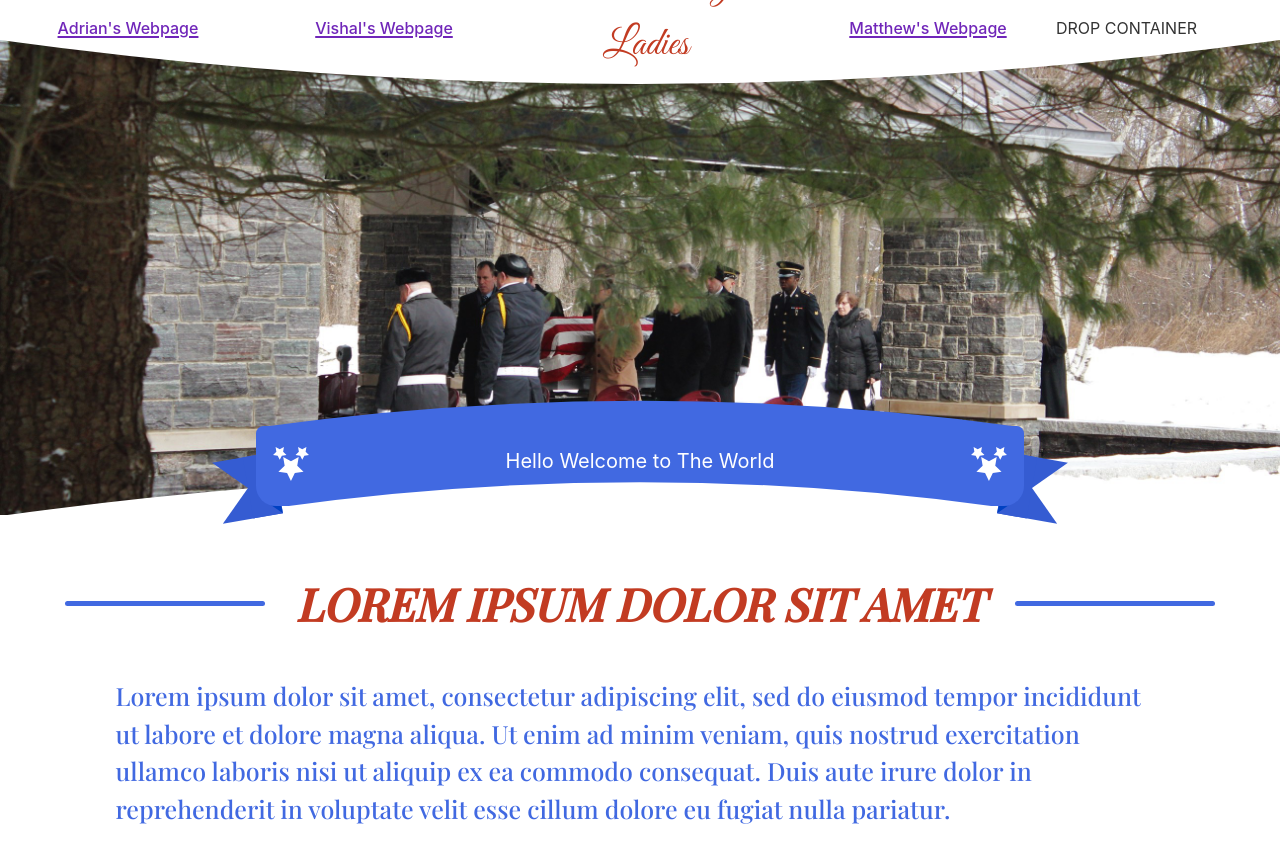
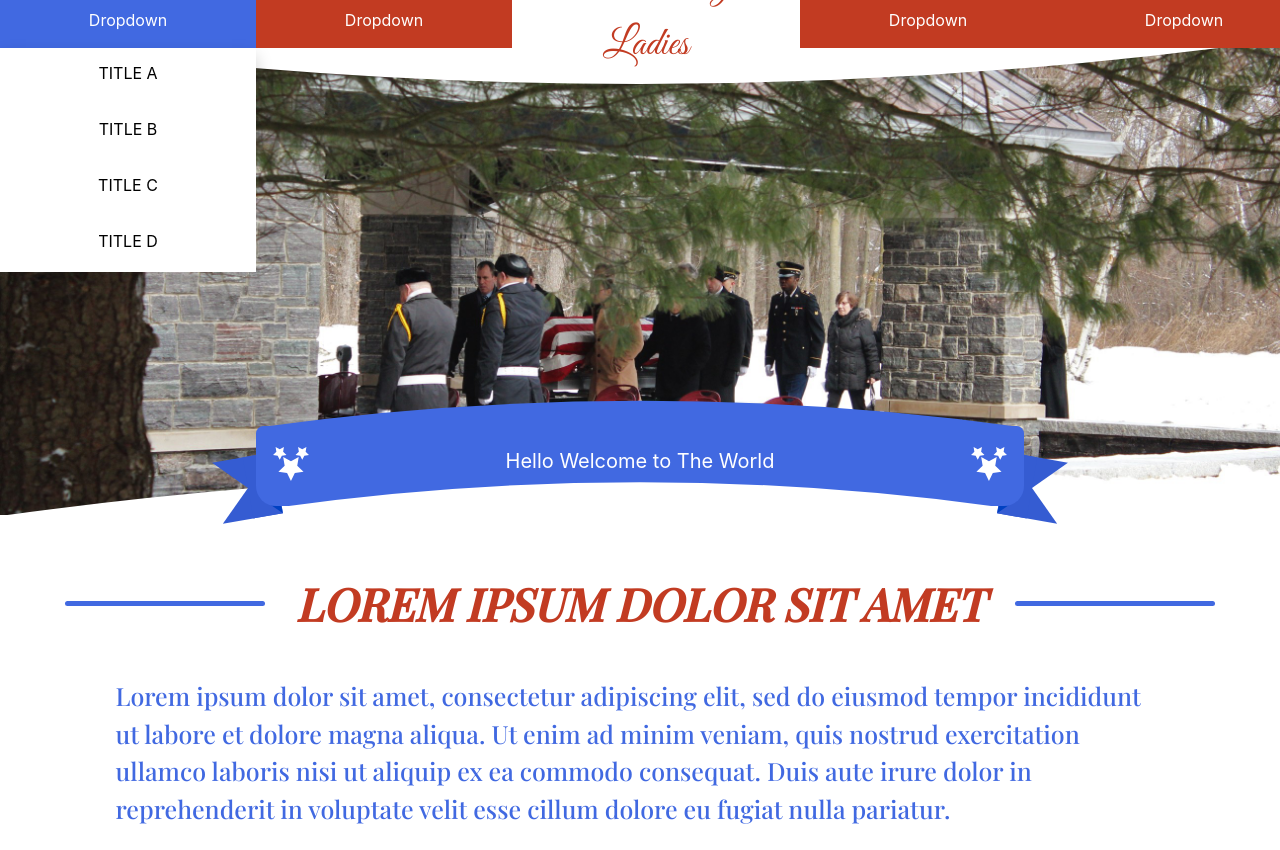
Before and after one commit to sheldonej/Saratoga-Ladies-Website, a Gatsby site in the folder gatsby-wp/: page / in a window 1280 px wide. Shown: the top 850 px of the page. Built offline with nearby package versions, Linux system fonts and the light colour scheme; Gatsby itself is replaced by a stand-in of ours; a web font is replaced by a local one.

Commit message:
Header updates!
Stylize and make all header elements dropdowns. Respond to mouseover event using onHover.

```diff
--- a/gatsby-wp/src/Constants.js
+++ b/gatsby-wp/src/Constants.js
@@ -1,4 +1,7 @@
 const HeaderData = [
+
+    // ----------------- DROPDOWN 1 -----------------
+    [
       {
         title: "TITLE A",
         path: "a",
@@ -26,7 +29,79 @@ const HeaderData = [
         icon: "d",
         cName: "d"
       }
+    ],
 
+    // ----------------- DROPDOWN 2 -----------------
+    [
+      {
+        title: "GREEN",
+        path: "a",
+        icon: "a",
+        cName: "a"
+      },
+
+      {
+        title: "BLUE",
+        path: "b",
+        icon: "b",
+        cName: "b"
+      }
+    ],
+
+    // ----------------- DROPDOWN 3 -----------------
+    [
+      {
+        title: "ADRIAN",
+        path: "a",
+        icon: "a",
+        cName: "a"
+      },
+
+      {
+        title: "VISHAL",
+        path: "b",
+        icon: "b",
+        cName: "b"
+      },
+
+      {
+        title: "MATTHEW",
+        path: "c",
+        icon: "c",
+        cName: "c"
+      },
+
+      {
+        title: "JOSE",
+        path: "d",
+        icon: "d",
+        cName: "d"
+      },
+
+      {
+        title: "FELIX",
+        path: "d",
+        icon: "d",
+        cName: "d"
+      },
+
+      {
+        title: "SHELDON",
+        path: "d",
+        icon: "d",
+        cName: "d"
+      }
+    ],
+
+    // ----------------- DROPDOWN 4 -----------------
+    [
+      {
+        title: "solo element with long text blah blah blah hello world i guess",
+        path: "a",
+        icon: "a",
+        cName: "a"
+      },
+    ]
   ];
 
   export default HeaderData;
--- a/gatsby-wp/src/components/app/HeaderContent.js
+++ b/gatsby-wp/src/components/app/HeaderContent.js
@@ -5,6 +5,8 @@ import HeaderData from "../../Constants.js"
 import { Link, navigate } from "gatsby"
 import { useState } from 'react'
 import IMG from '../../images/SaratogaLadiesLogo.png'
+
+//create onHover function for drop
 
 function HeaderContent(props){
     const [display, setDisplay] = useState( 'none' )
@@ -20,19 +22,50 @@ function HeaderContent(props){
 
     return (
         <div className="header-wrapper">
-            <div className="container1">
-                <Link to="/rodria11">Adrian's Webpage</Link>
+             <div className="dropdown">
+                <div className="dropbtn">Dropdown</div>
+                <div className="dropdown-content">
+                    {HeaderData[0].map((item) => {
+                        return ( <div className="item">
+                            {item.title}
+                        </div> )
+                        })}
+                </div>
             </div>
-            <div className="container2">
-                <Link to="/hadav">Vishal's Webpage</Link>
+            <div className="dropdown">
+                <div className="dropbtn">Dropdown</div>
+                <div className="dropdown-content">
+                    {HeaderData[1].map((item) => {
+                        return ( <div className="item">
+                            {item.title}
+                        </div> )
+                        })}
+                </div>
             </div>
             <div className="imageContainer" onClick={()=>navigate('/')}>
                 The Saratoga Ladies
             </div>
-            <div className="container3">
-                <Link to="/merrim5">Matthew's Webpage</Link>
+            <div className="dropdown">
+                <div className="dropbtn">Dropdown</div>
+                <div className="dropdown-content">
+                    {HeaderData[2].map((item) => {
+                        return ( <div className="item">
+                            {item.title}
+                        </div> )
+                    })}
+                </div>
             </div>
-            <div className="dropcontainer" onClick={()=>handleDropDownClick()}>
+            <div className="dropdown">
+                <div className="dropbtn">Dropdown</div>
+                <div className="dropdown-content">
+                    {HeaderData[3].map((item) => {
+                        return ( <div className="item">
+                            {item.title}
+                        </div> )
+                    })}
+                </div>
+            </div>
+            {/* <div className="dropcontainer" onClick={()=>handleDropDownClick()}>
                 DROP CONTAINER
                 <div className="drop-content-container" style={{display: display}}>
                     {HeaderData.map((item) => {
@@ -41,7 +74,7 @@ function HeaderContent(props){
                         </div> )
                     })}
                 </div>
-            </div>
+            </div> */}
             <svg viewBox="0 0 40 2" fill="#fff"><path d={`M0 0 Q 20 2.75, 40 0`} /></svg>
         </div>
     )
--- a/gatsby-wp/src/components/header.css
+++ b/gatsby-wp/src/components/header.css
@@ -14,37 +14,49 @@
     z-index: 100000;
 }
 
-.dropcontainer {
-    display: flex;
-    height: 100%;
+.dropbtn {
+    background-color: var(--saratoga-red);
+    color: white;
+    padding: 16px;
+    font-size: 16px;
+    border: none;
+    text-align: center;
     align-items: end;
-    position: relative;
-    max-width: 20%;
-    min-width: 20%;
-    text-align: center;
-    background-color: inherit;
+    z-index: inherit;
 }
 
-.drop-content-container {
-    flex-direction: column;
-    width: 100%;
-    background-color: inherit;
-    position: absolute;
-    box-shadow: 0px 8px 16px 0px rgba(0,0,0,0.2);
-    text-align: center;
+.dropdown {
+    position: relative;
+    display: inline-block;
+    min-width: 20%;
+    max-width: 20%;
     z-index: 100000;
 }
 
 .dropdown-content {
+    display: none;
+    position: absolute;
     width: 100%;
+    height: 100%;
+    background-color: white;
+    z-index: 100000;
     box-shadow: 0px 8px 16px 0px rgba(0,0,0,0.2);
-    border-color: black;
-    border: solid 1px;
     text-align: center;
-    z-index: 100000;
+}
+
+.item {
+    color:black;
     background-color: inherit;
-    justify-content: center;
+    display: block;
+    height: 100%;
+    padding: 5%;
 }
+
+.dropdown-content .item:hover { background-color: #ddd; }
+
+.dropdown:hover .dropdown-content { display: block; }
+
+.dropdown:hover .dropbtn { background-color: var(--main-ribbon-color); }
 
 .imageContainer{
     display: flex;
```
Lines whose indentation alone changed are shown as unchanged.
